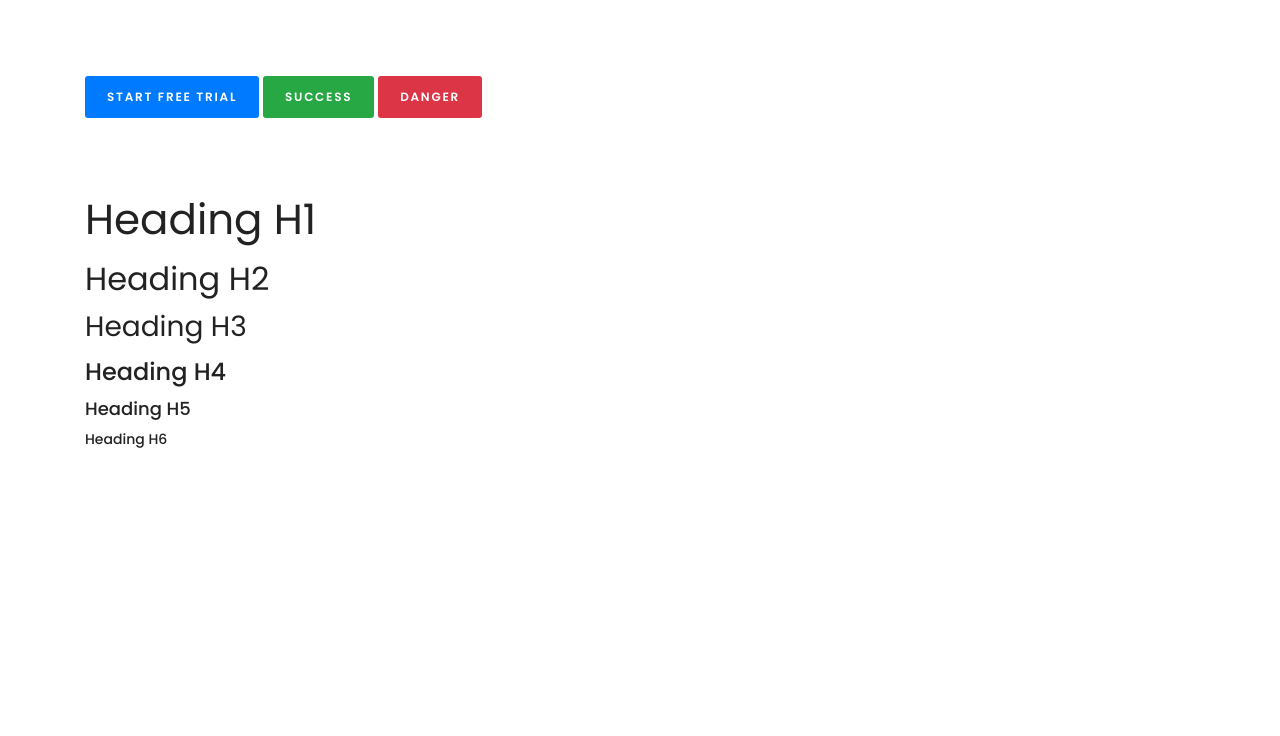
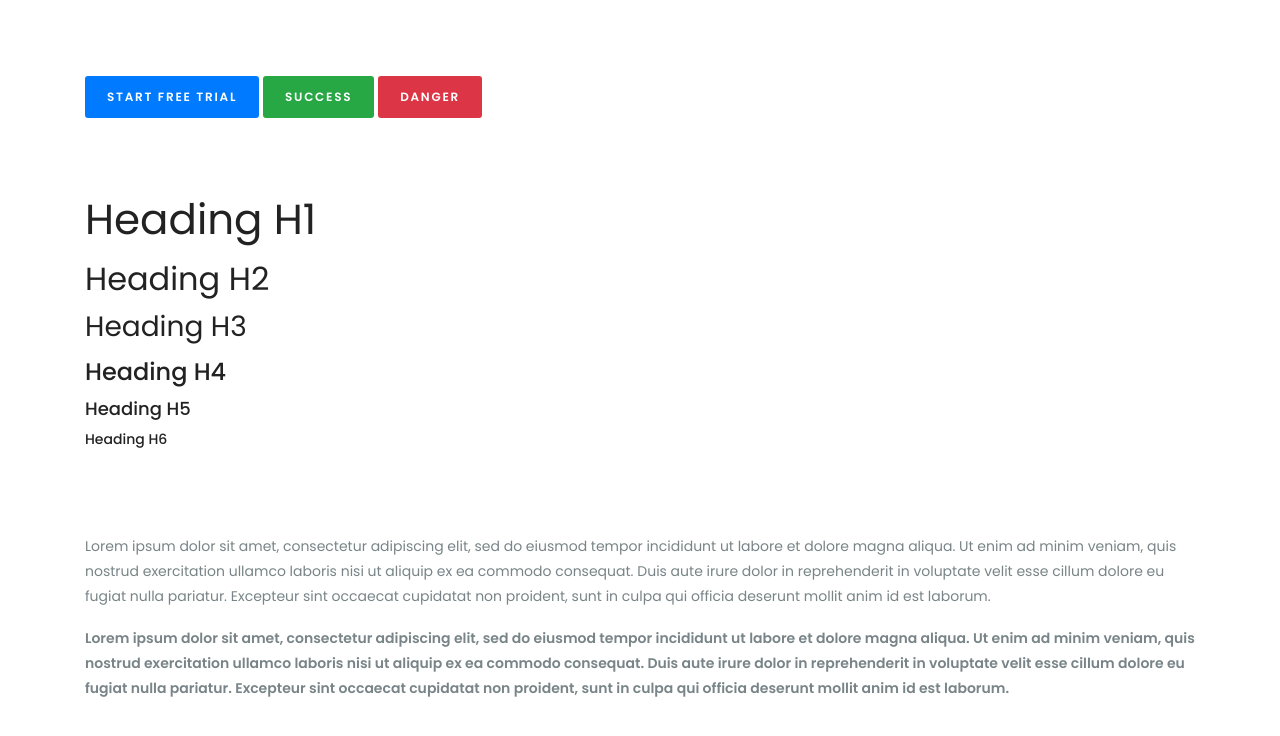
Before and after one commit to Jerling1989/SandBox, a plain HTML site: page index.html in a window 1280 px wide. Drawn offline with nearby package versions, Linux system fonts and the light colour scheme.

Commit message:
paragraph

```diff
--- a/index.html
+++ b/index.html
@@ -33,6 +33,17 @@
 		<h6>Heading H6</h6>
 	</div>
 
+	<div>
+		<br /><br /><br />
+	</div>
+
+	<div class="container">
+		<p>Lorem ipsum dolor sit amet, consectetur adipiscing elit, sed do eiusmod tempor incididunt ut labore et dolore magna aliqua. Ut enim ad minim veniam, quis nostrud exercitation ullamco laboris nisi ut aliquip ex ea commodo consequat. Duis aute irure dolor in reprehenderit in voluptate velit esse cillum dolore eu fugiat nulla pariatur. Excepteur sint occaecat cupidatat non proident, sunt in culpa qui officia deserunt mollit anim id est laborum.</p>
+
+		<p><strong>Lorem ipsum dolor sit amet, consectetur adipiscing elit, sed do eiusmod tempor incididunt ut labore et dolore magna aliqua. Ut enim ad minim veniam, quis nostrud exercitation ullamco laboris nisi ut aliquip ex ea commodo consequat. Duis aute irure dolor in reprehenderit in voluptate velit esse cillum dolore eu fugiat nulla pariatur. Excepteur sint occaecat cupidatat non proident, sunt in culpa qui officia deserunt mollit anim id est laborum.</strong></p>
+	</div>
+
+
 
 </body>
 </html>
```
